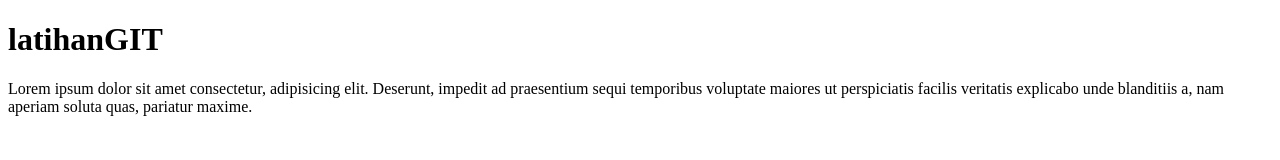
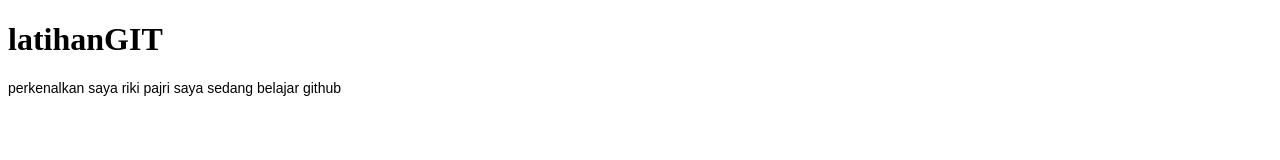
Before and after one commit to Rikpaj/latihanGIT, a plain HTML site: page index.html in a window 1280 px wide. Drawn offline with Linux system fonts and the light colour scheme.

Commit message:
menambahkan css + modif index

```diff
--- a/index.html
+++ b/index.html
@@ -4,10 +4,11 @@
     <meta charset="UTF-8">
     <meta http-equiv="X-UA-Compatible" content="IE=edge">
     <meta name="viewport" content="width=device-width, initial-scale=1.0">
+    <link rel="stylesheet" href="style.css">
     <title>latihanGIT</title>
 </head>
 <body>
     <h1>latihanGIT</h1>
-    <P>Lorem ipsum dolor sit amet consectetur, adipisicing elit. Deserunt, impedit ad praesentium sequi temporibus voluptate maiores ut perspiciatis facilis veritatis explicabo unde blanditiis a, nam aperiam soluta quas, pariatur maxime.</P>
+    <P>perkenalkan saya riki pajri saya sedang belajar github</P>
 </body>
 </html>
--- /dev/null
+++ b/style.css
@@ -0,0 +1,4 @@
+P{
+    font-family: Arial, Helvetica;
+    font-size: 14px;
+}
```
